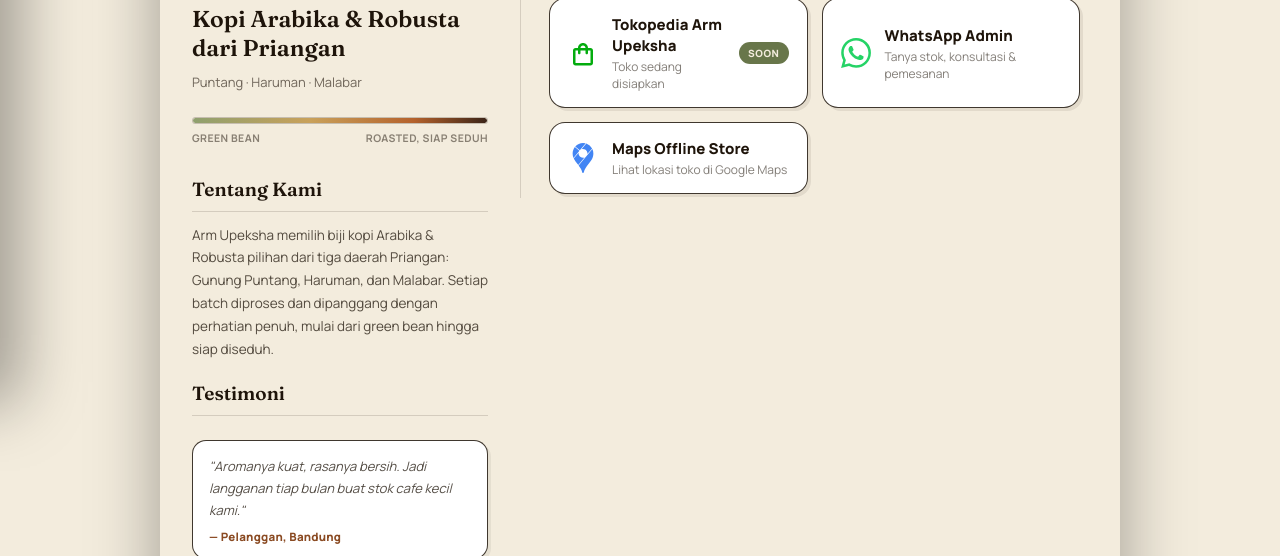
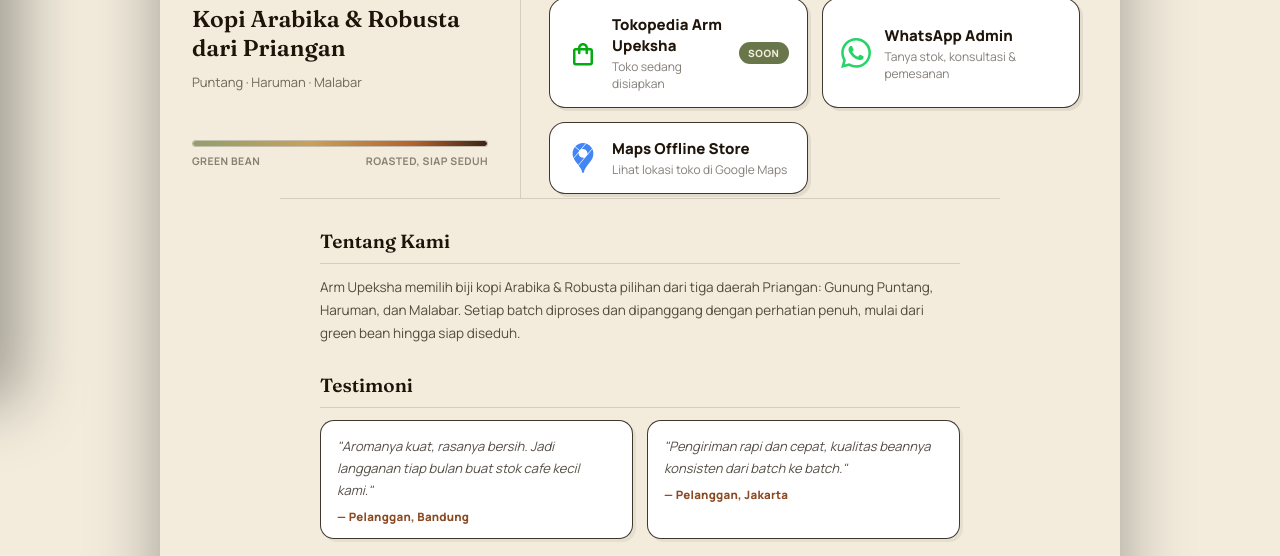
Before and after one commit to bayurosidin/Linkhub, a plain HTML site: page index.html in a window 1280 px wide. Shown: the part 397-953 px from the top of the page. Drawn offline with Linux system fonts and the light colour scheme.

Commit message:
Add files via upload

```diff
--- a/index.html
+++ b/index.html
@@ -474,8 +474,8 @@
         "topbar  topbar"
         "hero    links"
         "roast   links"
-        "story1  links"
-        "story2  links"
+        "story1  story1"
+        "story2  story2"
         "footer  footer";
       column-gap:0;
     }
@@ -504,9 +504,16 @@
     }
     .link.primary{ grid-column:1 / -1; }
 
-    .story{ grid-area:story1; padding:26px 32px 6px; }
-    .story#testimoni{ grid-area:story2; padding-top:14px; }
-    .testi-card{ display:inline-block; width:100%; }
+    .story{
+      grid-area:story1;
+      padding:30px 40px 6px;
+      border-top:1px solid var(--line-soft);
+      max-width:720px;
+      margin:0 auto;
+    }
+    .story#testimoni{ grid-area:story2; padding-top:22px; border-top:0; display:grid; grid-template-columns:1fr 1fr; column-gap:14px; }
+    .story#testimoni h2{ grid-column:1 / -1; }
+    .testi-card{ display:block; width:100%; margin-top:0; }
 
     footer{ grid-area:footer; margin-top:14px; border-top:1px solid var(--line-soft); padding:26px 32px 30px; }
 
@@ -569,7 +576,7 @@
 
   <div class="links">
 
-    <a class="link primary" href="https://arm-upeksha-premiumcoffebeans.netlify.app/" target="_blank" rel="noopener">
+    <a class="link primary" href="https://armupeksha.netlify.app" target="_blank" rel="noopener">
       <div class="icon-box brand-website"><svg viewBox="0 0 24 24" xmlns="http://www.w3.org/2000/svg"><path d="M12 2C6.48 2 2 6.48 2 12s4.48 10 10 10 10-4.48 10-10S17.52 2 12 2zm6.93 6h-2.95a15.65 15.65 0 0 0-1.38-3.56A8.03 8.03 0 0 1 18.93 8zM12 4.04c.83 1.2 1.48 2.53 1.91 3.96h-3.82c.43-1.43 1.08-2.76 1.91-3.96zM4.26 14C4.1 13.36 4 12.69 4 12s.1-1.36.26-2h3.38c-.08.66-.14 1.32-.14 2s.06 1.34.14 2H4.26zm.81 2h2.95c.32 1.25.78 2.45 1.38 3.56A7.987 7.987 0 0 1 5.07 16zm2.95-8H5.07a7.987 7.987 0 0 1 4.33-3.56A15.65 15.65 0 0 0 8.02 8zM12 19.96c-.83-1.2-1.48-2.53-1.91-3.96h3.82c-.43 1.43-1.08 2.76-1.91 3.96zM14.34 14H9.66c-.09-.66-.16-1.32-.16-2s.07-1.35.16-2h4.68c.09.65.16 1.32.16 2s-.07 1.34-.16 2zm.25 5.56c.6-1.11 1.06-2.31 1.38-3.56h2.95a8.03 8.03 0 0 1-4.33 3.56zM16.36 14c.08-.66.14-1.32.14-2s-.06-1.34-.14-2h3.38c.16.64.26 1.31.26 2s-.1 1.36-.26 2h-3.38z"/></svg></div>
       <div class="link-text">
         <p class="link-title">Belanja via Website</p>
```
